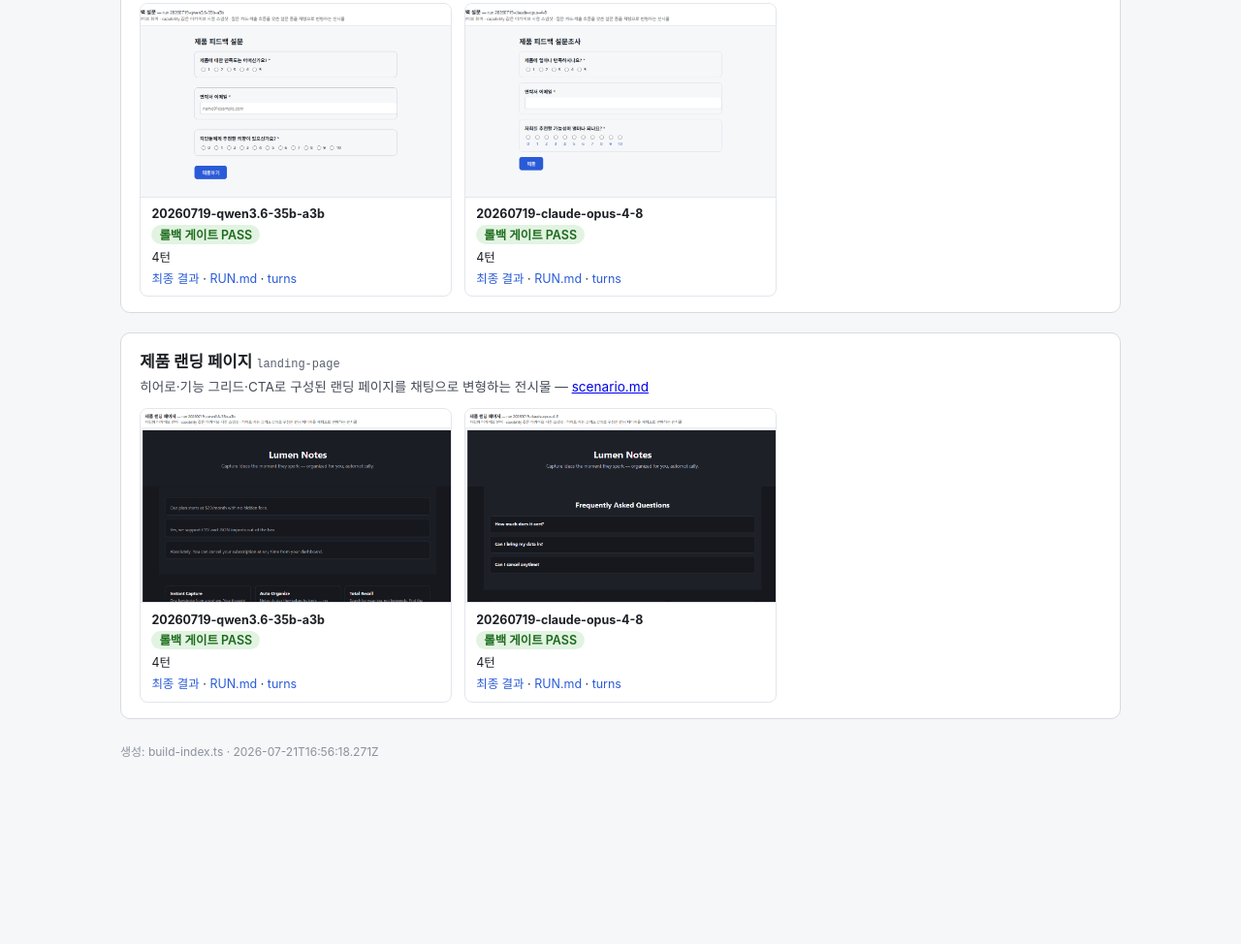
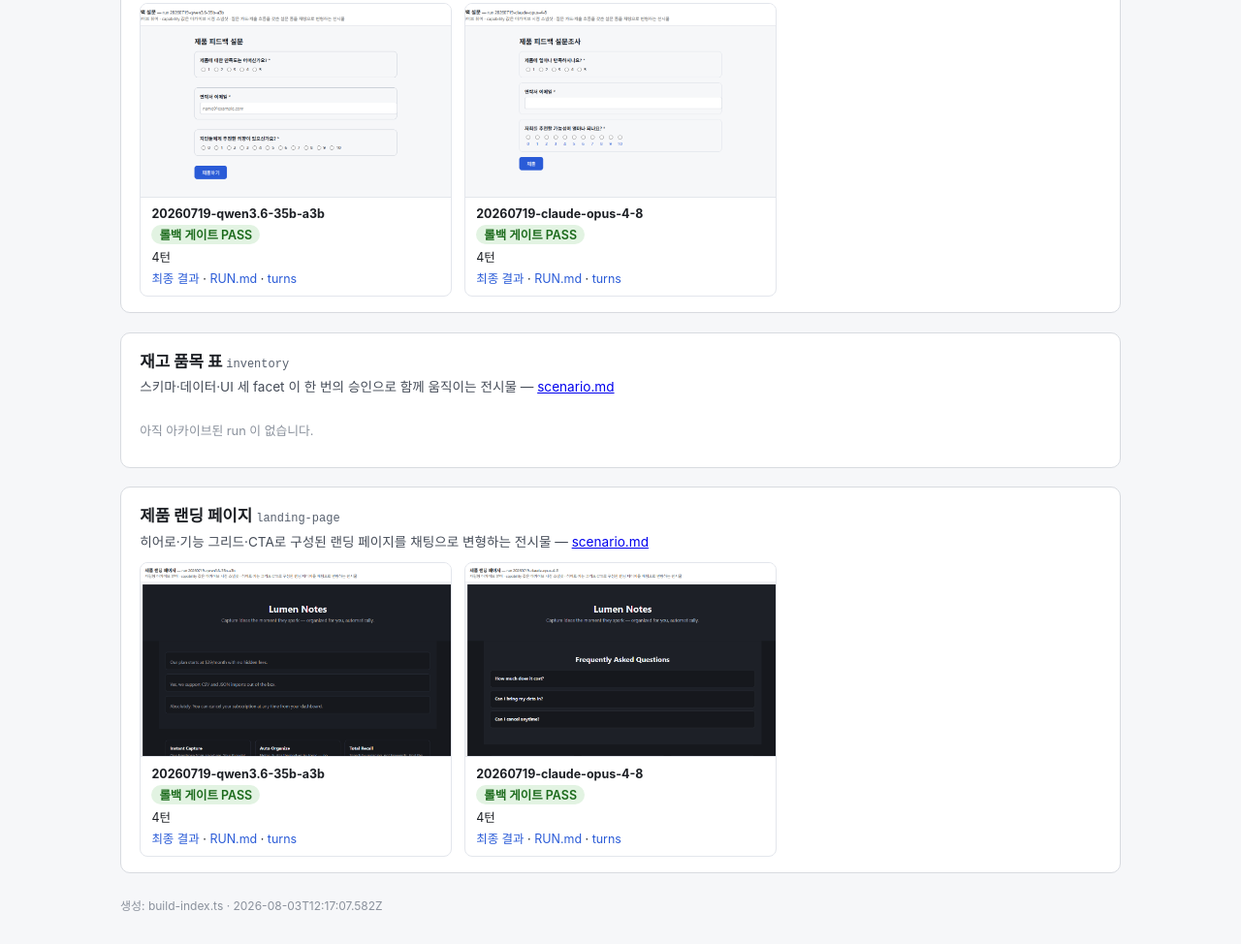
Before and after one commit to iyulab/vivarium-gallery, a website: page index/gallery.html in a window 1280 px wide. Shown: the part 920-1894 px from the top of the page at 97% size. Before the commit the page ends 1735 px from the top, so only its background shows below. Drawn offline with Linux system fonts and the light colour scheme.

Commit message:
chore(index): regenerate gallery.html for the fourth exhibit

```diff
--- a/index/gallery.html
+++ b/index/gallery.html
@@ -92,6 +92,11 @@
 </article></div>
 </section>
 <section class="exhibit">
+  <h2>재고 품목 표 <code>inventory</code></h2>
+  <p>스키마·데이터·UI 세 facet 이 한 번의 승인으로 함께 움직이는 전시물 — <a href="../exhibits/inventory/scenario.md">scenario.md</a></p>
+  <div class="runs"><p class="empty">아직 아카이브된 run 이 없습니다.</p></div>
+</section>
+<section class="exhibit">
   <h2>제품 랜딩 페이지 <code>landing-page</code></h2>
   <p>히어로·기능 그리드·CTA로 구성된 랜딩 페이지를 채팅으로 변형하는 전시물 — <a href="../exhibits/landing-page/scenario.md">scenario.md</a></p>
   <div class="runs"><article class="run">
@@ -113,6 +118,6 @@
   </div>
 </article></div>
 </section>
-  <footer>생성: build-index.ts · 2026-07-21T16:56:18.271Z</footer>
+  <footer>생성: build-index.ts · 2026-08-03T12:17:07.582Z</footer>
 </body>
 </html>
```
